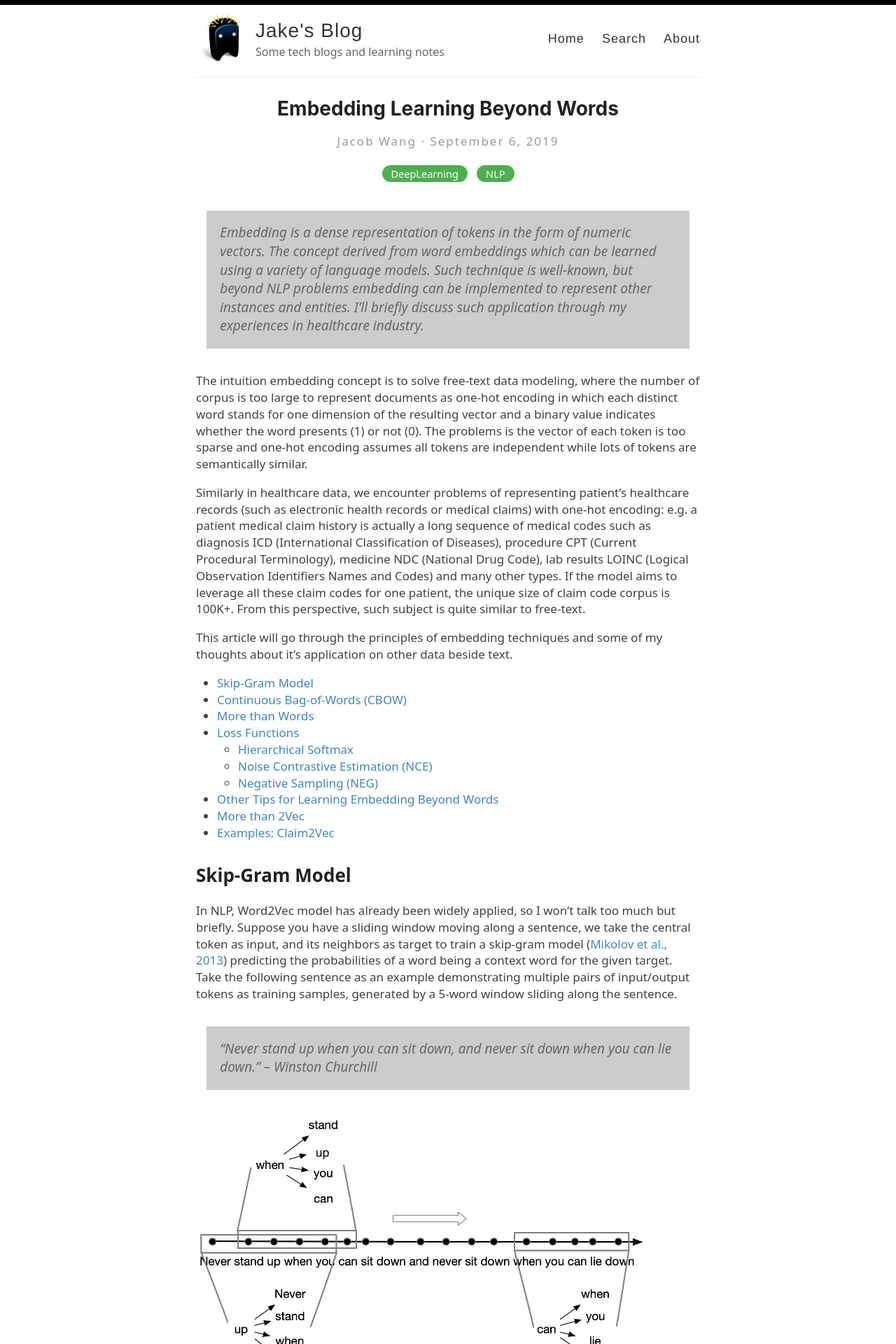
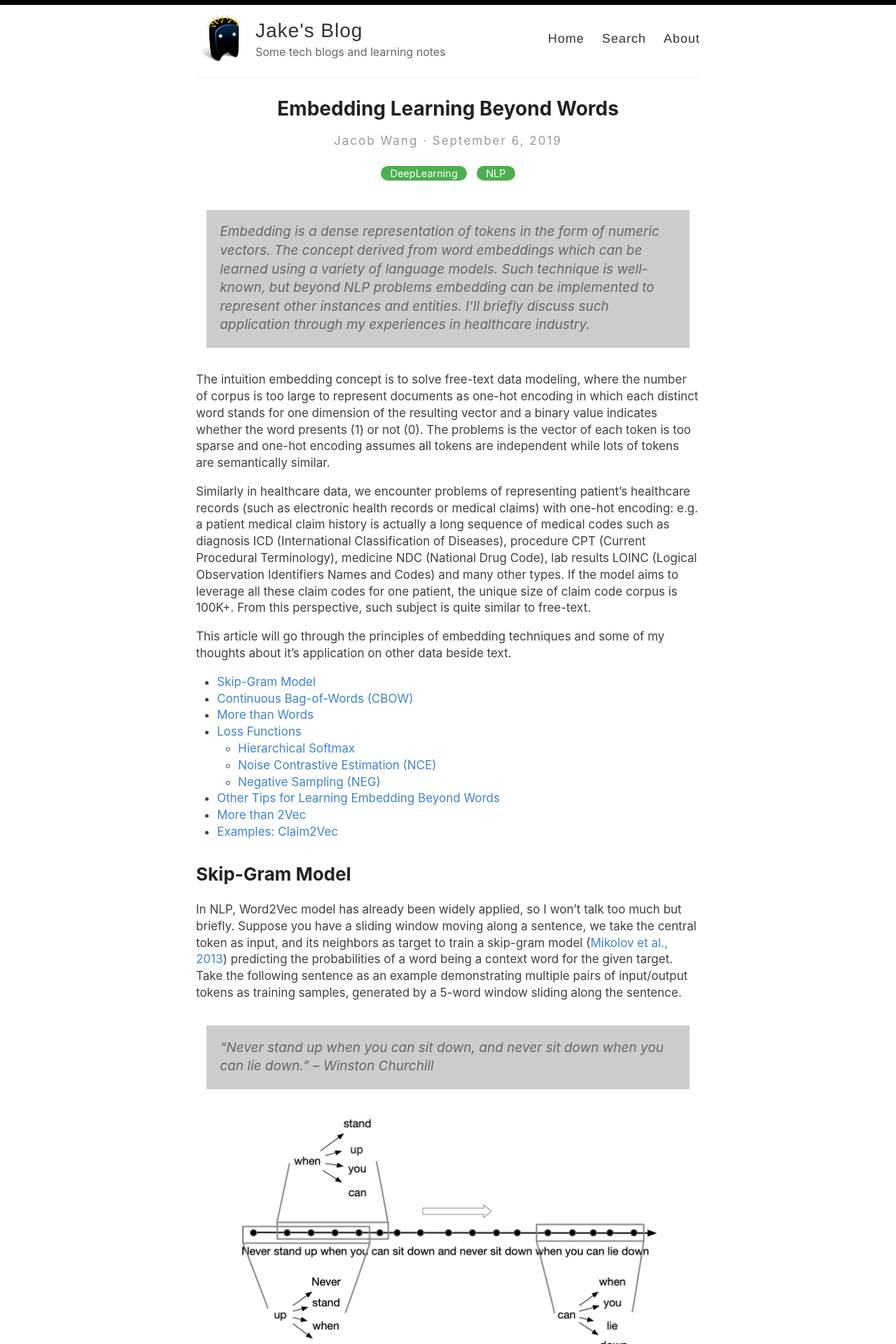
Before and after one commit to fattyJake/fattyJake.github.io, a Jekyll site: the page built from _posts/2019-09-06-embedding-learning-beyond-words.md, in a window 1280 px wide. Shown: the top 1920 px of the page at 70% size. Built offline with Jekyll 4.4.1, drawn with Linux system fonts in a browser that asks for light colours; formulas are drawn with MathJax 3; a script that is not in the unit is left out; comment, search, counter and statistics services are not loaded; some of the changed text lies outside the part shown.

Commit message:
center image

```diff
--- a/_posts/2019-09-06-embedding-learning-beyond-words.md
+++ b/_posts/2019-09-06-embedding-learning-beyond-words.md
@@ -26,17 +25,16 @@ In NLP, Word2Vec model has already been widely applied, so I won't talk too much
 
 > "Never stand up when you can sit down, and never sit down when you can lie down." -- Winston Churchill
 
-![Skip-gram Example]({{ '/images/skip-gram-sliding-window.png' | relative_url }})
-{: style="width: 640px;" class="center"}
-*Fig. 1. The skip-gram sampling technique.*
+<div style="text-align: center"><img src="../images/skip-gram-sliding-window.png" width="600px" /></div>
+
+<center>*Fig. 1. The skip-gram sampling technique.*</center>
 
 
 Each context-target pair is treated as a new observation in the data. For example, the target word "when" in the above case produces four training samples: ("when", "stand"), ("when", "up"), ("when", "you"), and ("when", "can").
 
+<div style="text-align: center"><img src="../images/skip-gram.png" width="450px" /></div>
 
-![Skip-gram Model]({{ '/images/skip-gram.png' | relative_url }})
-{: style="width: 560px;" class="center"}
-*Fig. 2. The skip-gram model. Both the input vector $x$ and the output $y$ are one-hot encoded word representations. The hidden layer is the word embedding of size $N$.*
+<center>*Fig. 2. The skip-gram model. Both the input vector $x$ and the output $y$ are one-hot encoded word representations. The hidden layer is the word embedding of size $N$.*</center>
 
 
 Given the vocabulary size $V$, we are about to learn word embedding vectors of size $N$. The model learns to predict one context word (output) using one target word (input) at a time.
@@ -63,6 +61,8 @@ Because there are multiple contextual words, we average their corresponding word
 
 In healthcare industry, medical concept learning would be a different story. Take medical claims for example, we can treat one patient's claim history as a "document", each encounter as "sentence" and each claim code as "word". However, unlike in free-text words within a sentence is ordered, one encounter is presented as a set of codes filed together within one service date. Clearly sliding window won't work here. As an analogy to Skip-Gram and CBOW assuming neighbor tokens are relevant to center tokens, my initial assumption in this scenario is all codes are relevant within an encounter, i.e. taking one token as input and all other codes as target. I call it "Claim2Vec". Taking one patient's claim records as example, for the patient ICD10-R269 (unspecified abnormalities of gait and mobility), ICD10-E119 (type 2 diabetes mellitus without complications), CPT-99213 (office visit) and CPT-1170F (functional status assessed) was documented in Nov 13th, 2017; ICD10-I110 (hypertensive heart disease with heart failure), ICD10-I509 (Heart failure, unspecified), NDC-5022845190 (Atorvastatin Calcium), NDC-6332328004 (Furosemide) was documented in Dev 2nd, 2017：
 
+<center>
+
 |  Target  |  Context |
 | ------------ | ------------ |
 | ICD10-R269 | ICD10-E119, CPT-99213, CPT-1170F |
@@ -73,6 +73,8 @@ In healthcare industry, medical concept learning would be a different story. Tak
 | ICD10-I509 | ICD10-I110, NDC-5022845190, NDC-6332328004 |
 | NDC-5022845190 | ICD10-I110, ICD10-I509, NDC-6332328004 |
 | NDC-6332328004 | ICD10-I110, ICD10-I509, NDC-5022845190 |
+
+</center>
 
 The approach might seems arbitrary, but we cannot copy Skip-Gram to this case as we cannot pre-assume the order of claim codes within encounters: diagnosis might happens before or after procedure or medicines.
 
@@ -95,6 +97,7 @@ Morin and Bengio ([2005](https://www.iro.umontreal.ca/~lisa/pointeurs/hierarchic
 
 Let's say the whole token population contains 8 claim codes, and the frequency of each token are as follows:
 
+<center>
 
 |  Token  |  Counts |
 | ------------ | ------------ |
@@ -107,12 +110,13 @@ Let's say the whole token population contains 8 claim codes, and the frequency o
 | ICD10-J449 (Chronic obstructive pulmonary disease) | 2 |
 | CPT-93010 (Electrocardiogram) | 1 |
 
+</center>
 
 According to Huffman coding, we can convert this table into a Huffman tree:
 
-![Claim codes Huffman tree]({{ '/images/huffman-tree.png' | relative_url }})
-{: style="width: 420px;" class="center"}
-*Fig. 3. An illustration of the hierarchical softmax Huffman tree. The leaf nodes in white are tokens in the corpus. The black inner nodes carry information on the probabilities of reaching its child nodes. One path starting from the root to the leaf denotes the way to get probability on this token.)*
+<div style="text-align: center"><img src="../images/huffman-tree.png" width="400px" /></div>
+
+<center>*Fig. 3. An illustration of the hierarchical softmax Huffman tree. The leaf nodes in white are tokens in the corpus. The black inner nodes carry information on the probabilities of reaching its child nodes. One path starting from the root to the leaf denotes the way to get probability on this token.)*</center>
 
 Now view this tree as a decision process, or a random walk, that begins at the root of the tree and descents towards the leaf nodes at each step. It turns out that the probability of each outcome in the original distribution uniquely determines the transition probabilities of this random walk. At every internal node of the tree, the transition probabilities to the children are given by the proportions of total probability mass in the subtree of its left- vs its right- child. This decision tree now allows us to view each outcome (i.e. tokens in the corpus) as the result of a sequence of binary decisions. For example:
 
@@ -210,9 +214,9 @@ $$
 
 Since 2017, ELMo ([Peters et al.](https://arxiv.org/abs/1802.05365)), BERT ([Devlin et al.](https://arxiv.org/abs/1810.04805)) and XLnet ([Yang et al.](https://arxiv.org/abs/1906.08237)) were being created which pushed NLP into a new level (funny why folks name them after Sesame Street). If interested, please visit [Jay Alammar's blog](http://jalammar.github.io/illustrated-bert/) giving an outstanding illustration of such models. One of the intuitive of these models is context issue. While Word2Vec gives each word a fixed vector representation no matter what the context is, these models tend to produce dynamic, contextualized embeddings. For example, the word "Apple" can be both a fruit or a company depending on context. In an ideal Word2Vec, if you highlight hyper-dimensional points of all the fruit words and all the company words, "Apple" might appear right between the two groups. But contextualized embedding models would give "Apple" totally different vectors based on what context looks like. Take ELMo as example, in simple words it's a model based on GloVe embeddings followed by multi-layer bidirectional LSTM trained in English-German task. The secret of ELMo to produce contextualized embeddings is to concatenate hidden state vectors in bi-LSTM layers.
 
-![ELMo]({{ '/images/elmo.png' | relative_url }})
-{: style="width: 640px;" class="center"}
-*Fig. 4. A structure of EMLo, [image source](https://ireneli.eu/2018/12/17/elmo-in-practice/).*
+<div style="text-align: center"><img src="../images/elmo.png" width="640px" /></div>
+
+<center>*Fig. 4. A structure of EMLo, [image source](https://ireneli.eu/2018/12/17/elmo-in-practice/).*</center>
 
 Big question is, should such issue be concerned in other embedding use cases other than NLP? In claim codes data, the medical meaning of each coding is generally fixed. But what if certain medicine can treat multiple conditions, or certain medicine perform differently under various conditions, or even some virus infection might be minor but can be very serious if the patient is carrying HIV? Please let me know your thoughts on this.
 
--- a/style.scss
+++ b/style.scss
@@ -22,7 +22,7 @@ html {
 
 body {
   background: #fff;
-  font-family: 'Noto Sans';
+  font-family: -system-ui, -apple-system, BlinkMacSystemFont, "Segoe UI", Roboto, Helvetica, Arial, sans-serif, "Apple Color Emoji", "Segoe UI Emoji", "Segoe UI Symbol";
   color: #404040;
   line-height: 1.4;
   font-weight: 400;
@@ -38,7 +38,7 @@ body {
 }
 
 h1, h2, h3, h4, h5, h6 {
-  font-family: 'Noto Sans';
+  font-family: -system-ui, -apple-system, BlinkMacSystemFont, "Segoe UI", Roboto, Helvetica, Arial, sans-serif, "Apple Color Emoji", "Segoe UI Emoji", "Segoe UI Symbol";
   color: $darkerGray;
   font-weight: bold;
 
```
Also changed, not shown: other parts of _posts/2019-09-06-embedding-learning-beyond-words.md (+0 -1 lines).
